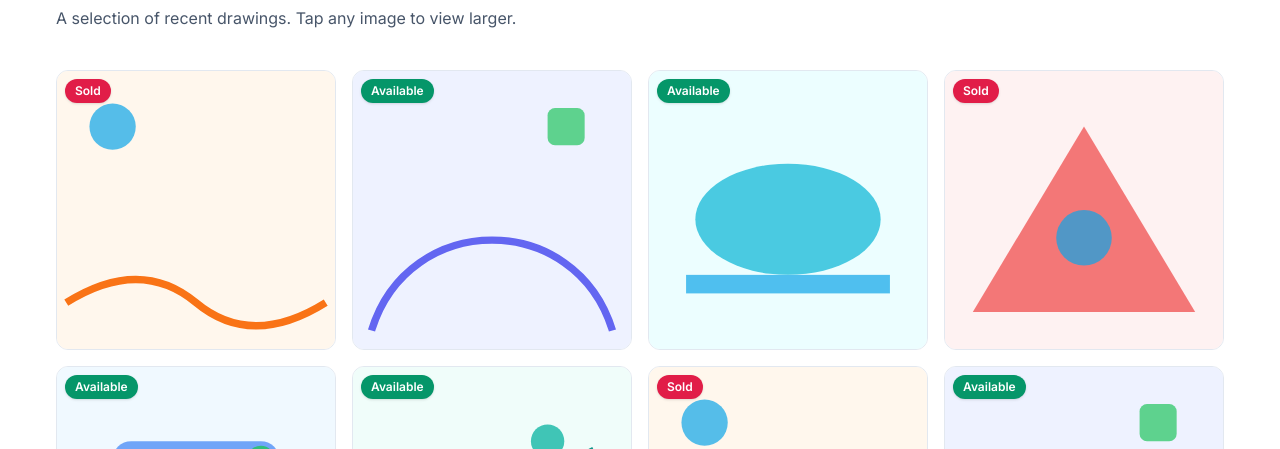
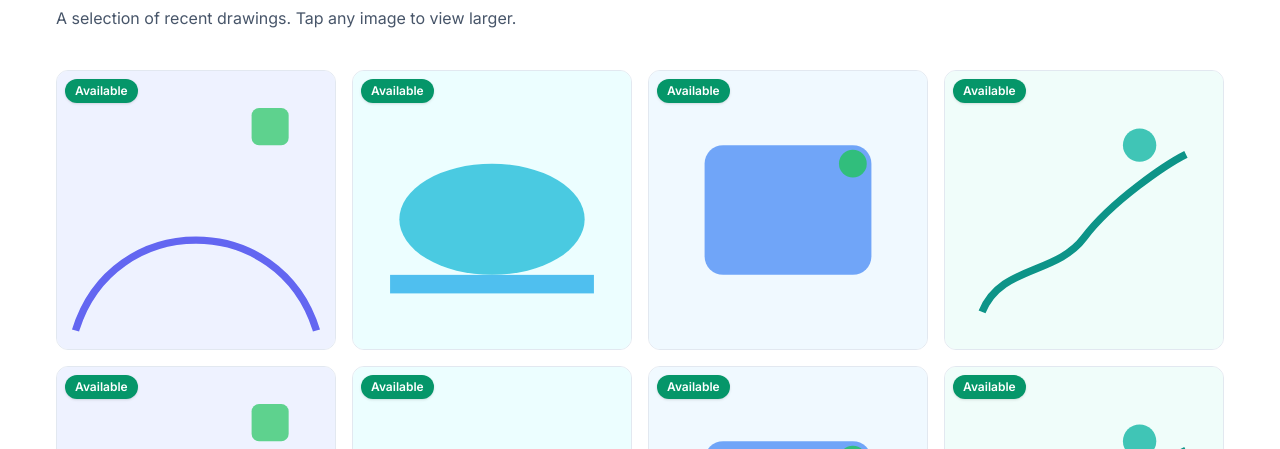
Before and after one commit to ismailonel/ArtPortfolio-, a Next.js app: page /drawings in a window 1280 px wide. Shown: the part 180-629 px from the top of the page. Built offline with nearby package versions, Linux system fonts and the light colour scheme; no server answers.

Commit message:
Sort galleries: show sold items last; update navigation and modal to use sorted arrays

```diff
--- a/src/app/drawings/page.tsx
+++ b/src/app/drawings/page.tsx
@@ -4,7 +4,7 @@ import Image from 'next/image';
 import Navbar from '@/components/Navbar';
 import Footer from '@/components/Footer';
 import LazyImage from '@/components/LazyImage';
-import { useEffect, useState } from 'react';
+import { useEffect, useMemo, useState } from 'react';
 import { useRouter } from 'next/navigation';
 import { useInquiry } from '@/components/InquiryContext';
 import { AnimatePresence, motion } from 'framer-motion';
@@ -40,8 +40,14 @@ export default function DrawingsPage() {
     const { setInquiry } = useInquiry();
     const { t } = useI18n();
 
-    const goPrev = () => setActive((idx) => (idx === null ? null : (idx + images.length - 1) % images.length));
-    const goNext = () => setActive((idx) => (idx === null ? null : (idx + 1) % images.length));
+    const sortedImages = useMemo(() => {
+        return [...images].sort((a, b) => (
+            (a.status === 'sold' ? 1 : 0) - (b.status === 'sold' ? 1 : 0)
+        ));
+    }, []);
+
+    const goPrev = () => setActive((idx) => (idx === null ? null : (idx + sortedImages.length - 1) % sortedImages.length));
+    const goNext = () => setActive((idx) => (idx === null ? null : (idx + 1) % sortedImages.length));
 
     // Keyboard navigation
     useEffect(() => {
@@ -62,7 +68,7 @@ export default function DrawingsPage() {
                 <h1 className="mb-6 text-3xl font-semibold md:text-4xl">{t('drawings.title')}</h1>
                 <p className="mb-10 max-w-2xl text-slate-600">{t('drawings.subtitle')}</p>
             <div className="grid grid-cols-2 gap-3 sm:grid-cols-3 md:grid-cols-4 md:gap-4">
-                {images.map((img, idx) => (
+                {sortedImages.map((img, idx) => (
                     <button
                         key={`drawing-${idx}`}
                         onClick={() => setActive(idx)}
@@ -132,8 +138,8 @@ export default function DrawingsPage() {
                             </button>
                             {active !== null && (
                                 <Image
-                                    src={images[active].full}
-                                    alt={images[active].alt}
+                                    src={sortedImages[active].full}
+                                    alt={sortedImages[active].alt}
                                     width={1600}
                                     height={1200}
                                     className="max-h-[80vh] h-auto w-full rounded-xl object-contain"
@@ -143,13 +149,13 @@ export default function DrawingsPage() {
                             )}
                             {active !== null && (
                                 <div className="mt-2 flex items-center justify-between px-2">
-                                    <div className="text-sm font-medium text-slate-800">{images[active].title}</div>
+                                    <div className="text-sm font-medium text-slate-800">{sortedImages[active].title}</div>
                                     <div className="flex items-center gap-2">
-                                        {images[active].status !== 'sold' && (
+                                        {sortedImages[active].status !== 'sold' && (
                                             <button
                                                 className="rounded-full bg-slate-800 px-3 py-1 text-xs font-semibold text-white hover:bg-slate-900"
                                                 onClick={() => {
-                                                    const img = images[active];
+                                                    const img = sortedImages[active];
                                                     setInquiry({ imageUrl: img.full });
                                                     router.push('/contact');
                                                 }}
@@ -158,9 +164,9 @@ export default function DrawingsPage() {
                                             </button>
                                         )}
                                         <span
-                                            className={`rounded-full px-2.5 py-1 text-xs font-semibold ${images[active].status === 'sold' ? 'bg-rose-600 text-white' : 'bg-emerald-600 text-white'}`}
+                                            className={`rounded-full px-2.5 py-1 text-xs font-semibold ${sortedImages[active].status === 'sold' ? 'bg-rose-600 text-white' : 'bg-emerald-600 text-white'}`}
                                         >
-                                            {images[active].status === 'sold' ? t('drawings.sold') : images[active].price ? t('drawings.availableWithPrice', { price: images[active].price }) : t('drawings.available')}
+                                            {sortedImages[active].status === 'sold' ? t('drawings.sold') : sortedImages[active].price ? t('drawings.availableWithPrice', { price: sortedImages[active].price }) : t('drawings.available')}
                                         </span>
                                     </div>
                                 </div>
--- a/src/app/paintings/page.tsx
+++ b/src/app/paintings/page.tsx
@@ -4,7 +4,7 @@ import Image from 'next/image';
 import Navbar from '@/components/Navbar';
 import Footer from '@/components/Footer';
 import LazyImage from '@/components/LazyImage';
-import { Suspense, useCallback, useEffect, useState } from 'react';
+import { Suspense, useCallback, useEffect, useMemo, useState } from 'react';
 import { AnimatePresence, motion } from 'framer-motion';
 import { useRouter, useSearchParams } from 'next/navigation';
 import { useInquiry } from '@/components/InquiryContext';
@@ -98,21 +98,29 @@ function PaintingsContent() {
     );
     const [activeImage, setActiveImage] = useState<{category: Category, index: number} | null>(null);
 
+    const getSortedImages = useCallback((cat: Category) => {
+        const imgs = categories[cat].images;
+        return [...imgs].sort((a, b) => (
+            (a.status === 'sold' ? 1 : 0) - (b.status === 'sold' ? 1 : 0)
+        ));
+    }, []);
+
     const currentImages = categories[activeCategory].images;
+    const currentSortedImages = useMemo(() => getSortedImages(activeCategory), [getSortedImages, activeCategory]);
 
     const goPrev = useCallback(() => {
         if (activeImage === null) return;
-        const currentCategoryImages = categories[activeImage.category].images;
+        const currentCategoryImages = getSortedImages(activeImage.category);
         const prevIndex = (activeImage.index + currentCategoryImages.length - 1) % currentCategoryImages.length;
         setActiveImage({category: activeImage.category, index: prevIndex});
-    }, [activeImage]);
+    }, [activeImage, getSortedImages]);
 
     const goNext = useCallback(() => {
         if (activeImage === null) return;
-        const currentCategoryImages = categories[activeImage.category].images;
+        const currentCategoryImages = getSortedImages(activeImage.category);
         const nextIndex = (activeImage.index + 1) % currentCategoryImages.length;
         setActiveImage({category: activeImage.category, index: nextIndex});
-    }, [activeImage]);
+    }, [activeImage, getSortedImages]);
 
     // Update category when URL parameter changes
     useEffect(() => {
@@ -160,7 +168,7 @@ function PaintingsContent() {
 
             {/* Images Grid */}
             <div className="grid grid-cols-2 gap-3 sm:grid-cols-3 md:grid-cols-4 md:gap-4">
-                {currentImages.map((img, idx) => (
+                {currentSortedImages.map((img, idx) => (
                     <button
                         key={`${activeCategory}-${idx}`}
                         onClick={() => setActiveImage({category: activeCategory, index: idx})}
@@ -230,8 +238,8 @@ function PaintingsContent() {
                             </button>
                             {activeImage !== null && (
                                 <Image
-                                    src={categories[activeImage.category].images[activeImage.index].full}
-                                    alt={categories[activeImage.category].images[activeImage.index].alt}
+                                    src={getSortedImages(activeImage.category)[activeImage.index].full}
+                                    alt={getSortedImages(activeImage.category)[activeImage.index].alt}
                                     width={1600}
                                     height={1200}
                                     className="max-h-[80vh] h-auto w-full rounded-xl object-contain"
@@ -242,14 +250,14 @@ function PaintingsContent() {
                             {activeImage !== null && (
                                 <div className="mt-2 flex items-center justify-between px-2">
                                     <div className="text-sm font-medium text-slate-800">
-                                        {categories[activeImage.category].images[activeImage.index].title}
+                                        {getSortedImages(activeImage.category)[activeImage.index].title}
                                     </div>
                                     <div className="flex items-center gap-2">
-                                        {categories[activeImage.category].images[activeImage.index].status !== 'sold' && (
+                                        {getSortedImages(activeImage.category)[activeImage.index].status !== 'sold' && (
                                             <button
                                                 className="rounded-full bg-slate-800 px-3 py-1 text-xs font-semibold text-white hover:bg-slate-900"
                                                 onClick={() => {
-                                                    const img = categories[activeImage.category].images[activeImage.index];
+                                                    const img = getSortedImages(activeImage.category)[activeImage.index];
                                                     setInquiry({ imageUrl: img.full });
                                                     router.push('/contact');
                                                 }}
@@ -259,15 +267,15 @@ function PaintingsContent() {
                                         )}
                                         <span
                                             className={`rounded-full px-2.5 py-1 text-xs font-semibold ${
-                                                categories[activeImage.category].images[activeImage.index].status === 'sold'
+                                                getSortedImages(activeImage.category)[activeImage.index].status === 'sold'
                                                     ? 'bg-rose-600 text-white'
                                                     : 'bg-emerald-600 text-white'
                                             }`}
                                         >
-                                            {categories[activeImage.category].images[activeImage.index].status === 'sold'
+                                            {getSortedImages(activeImage.category)[activeImage.index].status === 'sold'
                                                 ? t('paintings.sold')
-                                                : categories[activeImage.category].images[activeImage.index].price
-                                                    ? t('paintings.availableWithPrice', { price: categories[activeImage.category].images[activeImage.index].price as string })
+                                                : getSortedImages(activeImage.category)[activeImage.index].price
+                                                    ? t('paintings.availableWithPrice', { price: getSortedImages(activeImage.category)[activeImage.index].price as string })
                                                     : t('paintings.available')
                                             }
                                         </span>
```
